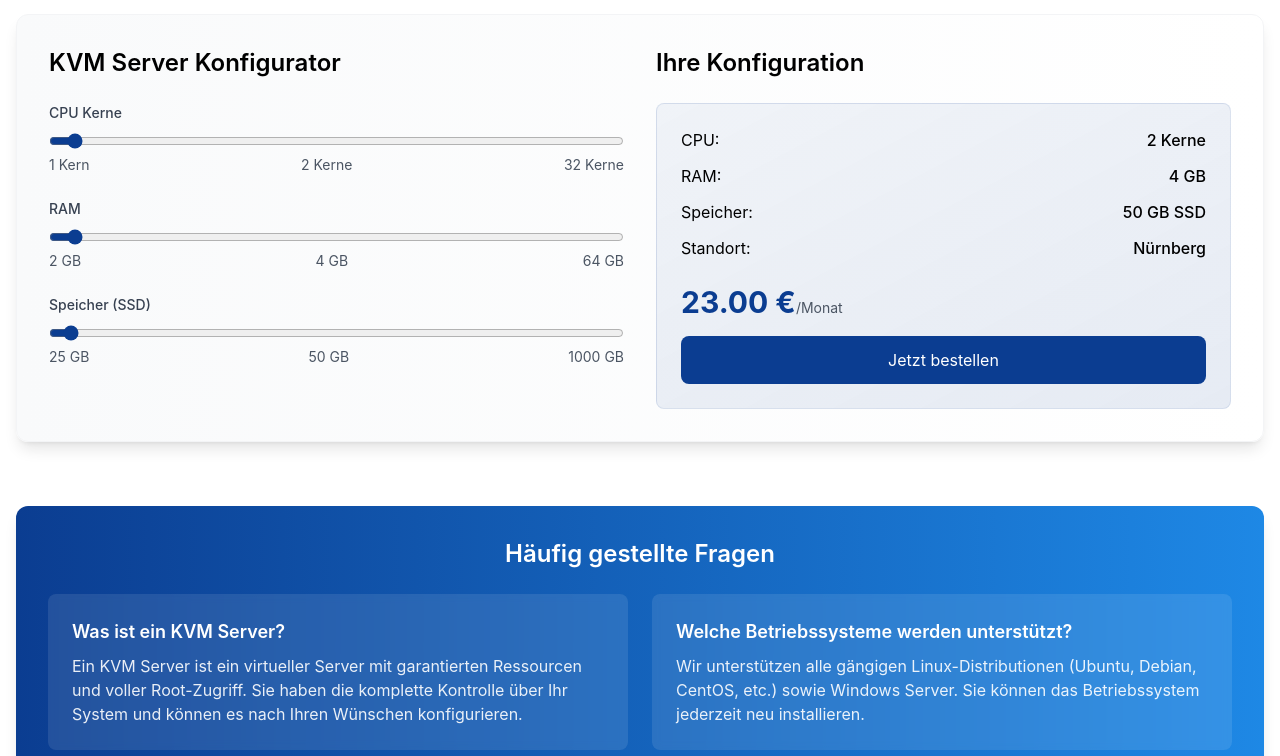
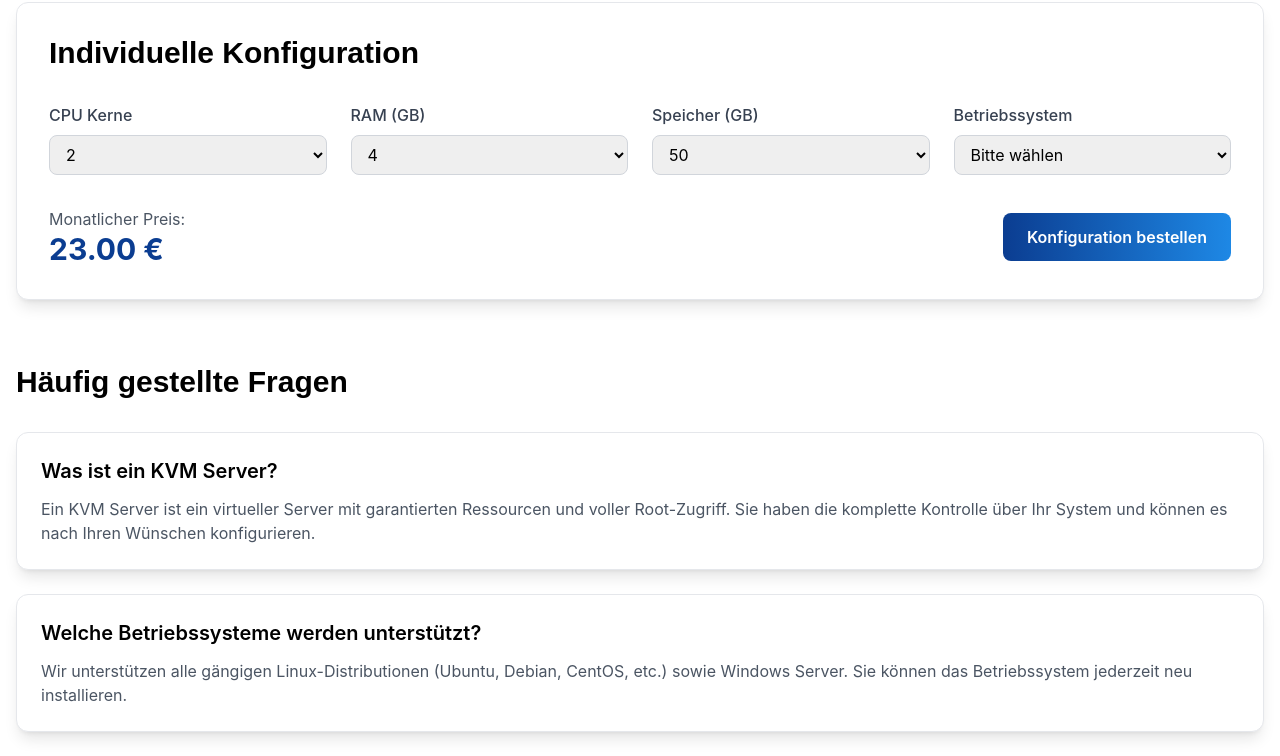
Before and after one commit to adriankrypton/vexura-react, a React (Vite) app: page /products/root-server in a window 1280 px wide. Shown: the part 1380-2136 px from the top of the page. Built offline with nearby package versions, Linux system fonts and the light colour scheme; a web font is replaced by a local one.

Commit message:
mobile optimiert

```diff
--- a/src/pages/products/RootServer.tsx
+++ b/src/pages/products/RootServer.tsx
@@ -179,31 +179,31 @@ export function RootServer() {
       <div className="relative bg-gradient-to-r from-[#0B3D91] to-[#1E88E5] overflow-hidden">
         <div className="absolute inset-0 bg-grid-white/[0.1] bg-[length:16px_16px]" />
         <div className="absolute inset-0 bg-gradient-to-t from-primary/50 to-transparent" />
-        <div className="container mx-auto px-4 py-24 relative">
+        <div className="container mx-auto px-2 md:px-4 py-12 md:py-24 relative">
           <motion.div
             initial={{ opacity: 0, y: 20 }}
             animate={{ opacity: 1, y: 0 }}
             transition={{ duration: 0.5 }}
             className="max-w-3xl text-white"
           >
-            <h1 className="text-5xl font-display font-bold mb-6">
+            <h1 className="text-3xl md:text-5xl font-display font-bold mb-4 md:mb-6">
               KVM Server
             </h1>
-            <p className="text-xl mb-8 text-white/90">
+            <p className="text-base md:text-xl mb-6 md:mb-8 text-white/90">
               Maximale Performance und volle Kontrolle: Unsere KVM Server bieten Ihnen die perfekte Basis für Ihre Projekte.
             </p>
-            <div className="grid grid-cols-1 md:grid-cols-3 gap-6 mt-12">
+            <div className="grid grid-cols-1 md:grid-cols-3 gap-4 md:gap-6 mt-8 md:mt-12">
               {features.map((feature, index) => (
                 <motion.div
                   key={index}
                   initial={{ opacity: 0, y: 20 }}
                   animate={{ opacity: 1, y: 0 }}
                   transition={{ delay: index * 0.1 }}
-                  className="bg-white/10 backdrop-blur-lg rounded-lg p-6"
+                  className="bg-white/10 backdrop-blur-lg rounded-lg p-4 md:p-6"
                 >
-                  <feature.icon className="h-8 w-8 text-accent-turquoise mb-4" />
-                  <h3 className="text-lg font-semibold mb-2">{feature.title}</h3>
-                  <p className="text-white/80">{feature.description}</p>
+                  <feature.icon className="h-6 w-6 md:h-8 md:w-8 text-accent-turquoise mb-3 md:mb-4" />
+                  <h3 className="text-base md:text-lg font-semibold mb-2">{feature.title}</h3>
+                  <p className="text-sm md:text-base text-white/80">{feature.description}</p>
                 </motion.div>
               ))}
             </div>
@@ -211,9 +211,9 @@ export function RootServer() {
         </div>
       </div>
 
-      <div className="container mx-auto px-4 py-12">
+      <div className="container mx-auto px-2 md:px-4 py-8 md:py-12">
         {/* Location Selection */}
-        <div className="mb-12">
+        <div className="mb-8 md:mb-12">
           <div className="w-full">
             <LocationSelector
               selectedLocation={selectedLocation}
@@ -223,38 +223,38 @@ export function RootServer() {
         </div>
 
         {/* Packages */}
-        <div className="grid grid-cols-1 md:grid-cols-2 lg:grid-cols-4 gap-6 mb-16">
+        <div className="grid grid-cols-1 md:grid-cols-2 lg:grid-cols-4 gap-4 md:gap-6 mb-12 md:mb-16">
           {getPackages(selectedLocation).map((pkg, index) => (
             <motion.div
               key={index}
               initial={{ opacity: 0, y: 20 }}
               animate={{ opacity: 1, y: 0 }}
               transition={{ delay: index * 0.1 }}
-              className="bg-white rounded-xl shadow-lg p-8 border border-gray-200 hover:border-primary/20 hover:shadow-xl transition-all"
+              className="bg-white rounded-xl shadow-lg p-4 md:p-8 border border-gray-200 hover:border-primary/20 hover:shadow-xl transition-all"
             >
-              <h3 className="text-2xl font-semibold mb-4">{pkg.name}</h3>
-              <p className="text-4xl font-bold mb-8 text-primary">{pkg.price.toFixed(2)} €<span className="text-base font-normal text-gray-600">/Monat</span></p>
-              <ul className="space-y-4 mb-8">
+              <h3 className="text-xl md:text-2xl font-semibold mb-3 md:mb-4">{pkg.name}</h3>
+              <p className="text-3xl md:text-4xl font-bold mb-6 md:mb-8 text-primary">{pkg.price.toFixed(2)} €<span className="text-sm md:text-base font-normal text-gray-600">/Monat</span></p>
+              <ul className="space-y-3 md:space-y-4 mb-6 md:mb-8">
                 <li className="flex items-center">
-                  <Cpu className="h-6 w-6 text-primary mr-3" />
-                  <span className="text-lg">{pkg.cpu} Kerne</span>
+                  <Cpu className="h-5 w-5 md:h-6 md:w-6 text-primary mr-2 md:mr-3" />
+                  <span className="text-base md:text-lg">{pkg.cpu} Kerne</span>
                 </li>
                 <li className="flex items-center">
-                  <Server className="h-6 w-6 text-primary mr-3" />
-                  <span className="text-lg">{pkg.ram} GB RAM</span>
+                  <Server className="h-5 w-5 md:h-6 md:w-6 text-primary mr-2 md:mr-3" />
+                  <span className="text-base md:text-lg">{pkg.ram} GB RAM</span>
                 </li>
                 <li className="flex items-center">
-                  <HardDrive className="h-6 w-6 text-primary mr-3" />
-                  <span className="text-lg">{pkg.storage} GB SSD</span>
+                  <HardDrive className="h-5 w-5 md:h-6 md:w-6 text-primary mr-2 md:mr-3" />
+                  <span className="text-base md:text-lg">{pkg.storage} GB SSD</span>
                 </li>
                 <li className="flex items-center">
-                  <Map className="h-6 w-6 text-primary mr-3" />
-                  <span className="text-lg">{pkg.bandwidth}</span>
+                  <Map className="h-5 w-5 md:h-6 md:w-6 text-primary mr-2 md:mr-3" />
+                  <span className="text-base md:text-lg">{pkg.bandwidth}</span>
                 </li>
               </ul>
               <button
-                className="w-full bg-primary text-white py-4 rounded-lg hover:bg-primary-light transition-colors text-lg font-semibold"
                 onClick={() => handleOrder(pkg)}
+                className="w-full bg-gradient-to-r from-primary to-primary-light text-white py-2 md:py-3 px-4 md:px-6 rounded-lg font-semibold text-sm md:text-base"
               >
                 Jetzt bestellen
               </button>
@@ -262,121 +262,88 @@ export function RootServer() {
           ))}
         </div>
 
-        {/* Configurator */}
-        <div className="bg-gradient-to-r from-gray-50 to-white rounded-xl shadow-lg p-8 mb-16 border border-gray-100">
-          <div className="grid grid-cols-1 lg:grid-cols-2 gap-8">
+        {/* Custom Configurator */}
+        <div className="bg-white rounded-xl shadow-lg p-4 md:p-8 border border-gray-200 mb-12 md:mb-16">
+          <h2 className="text-2xl md:text-3xl font-display font-bold mb-6 md:mb-8">Individuelle Konfiguration</h2>
+          <div className="grid grid-cols-1 md:grid-cols-2 lg:grid-cols-4 gap-4 md:gap-6">
             <div>
-              <h2 className="text-2xl font-semibold mb-6">KVM Server Konfigurator</h2>
-              <div className="space-y-6">
-                <div>
-                  <label className="block text-sm font-medium text-gray-700 mb-2">
-                    CPU Kerne
-                  </label>
-                  <input
-                    type="range"
-                    min="1"
-                    max="32"
-                    value={config.cpu}
-                    onChange={(e) => setConfig({ ...config, cpu: parseInt(e.target.value) })}
-                    className="w-full accent-primary"
-                  />
-                  <div className="flex justify-between text-sm text-gray-600">
-                    <span>1 Kern</span>
-                    <span>{config.cpu} Kerne</span>
-                    <span>32 Kerne</span>
-                  </div>
-                </div>
-
-                <div>
-                  <label className="block text-sm font-medium text-gray-700 mb-2">
-                    RAM
-                  </label>
-                  <input
-                    type="range"
-                    min="2"
-                    max="64"
-                    step="2"
-                    value={config.ram}
-                    onChange={(e) => setConfig({ ...config, ram: parseInt(e.target.value) })}
-                    className="w-full accent-primary"
-                  />
-                  <div className="flex justify-between text-sm text-gray-600">
-                    <span>2 GB</span>
-                    <span>{config.ram} GB</span>
-                    <span>64 GB</span>
-                  </div>
-                </div>
-
-                <div>
-                  <label className="block text-sm font-medium text-gray-700 mb-2">
-                    Speicher (SSD)
-                  </label>
-                  <input
-                    type="range"
-                    min="25"
-                    max="1000"
-                    step="25"
-                    value={config.storage}
-                    onChange={(e) => setConfig({ ...config, storage: parseInt(e.target.value) })}
-                    className="w-full accent-primary"
-                  />
-                  <div className="flex justify-between text-sm text-gray-600">
-                    <span>25 GB</span>
-                    <span>{config.storage} GB</span>
-                    <span>1000 GB</span>
-                  </div>
-                </div>
-              </div>
+              <label className="block text-sm md:text-base font-medium text-gray-700 mb-2">CPU Kerne</label>
+              <select
+                value={config.cpu}
+                onChange={(e) => setConfig({ ...config, cpu: Number(e.target.value) })}
+                className="w-full rounded-lg border border-gray-300 px-3 py-2 text-sm md:text-base"
+              >
+                {[2, 4, 8, 16, 32].map((value) => (
+                  <option key={value} value={value}>{value}</option>
+                ))}
+              </select>
             </div>
-
             <div>
-              <h2 className="text-2xl font-semibold mb-6">Ihre Konfiguration</h2>
-              <div className="bg-gradient-to-br from-primary/5 to-primary/10 p-6 rounded-lg border border-primary/10">
-                <ul className="space-y-3 mb-6">
-                  <li className="flex justify-between">
-                    <span>CPU:</span>
-                    <span className="font-medium">{config.cpu} Kerne</span>
-                  </li>
-                  <li className="flex justify-between">
-                    <span>RAM:</span>
-                    <span className="font-medium">{config.ram} GB</span>
-                  </li>
-                  <li className="flex justify-between">
-                    <span>Speicher:</span>
-                    <span className="font-medium">{config.storage} GB SSD</span>
-                  </li>
-                  <li className="flex justify-between">
-                    <span>Standort:</span>
-                    <span className="font-medium">
-                      {selectedLocation === 'nuremberg' ? 'Nürnberg' : 'Eygelshoven'}
-                    </span>
-                  </li>
-                </ul>
-                <div className="text-3xl font-bold mb-4 text-primary">
-                  {calculatePrice()} €<span className="text-sm font-normal text-gray-600">/Monat</span>
-                </div>
-                <button
-                  className="w-full bg-primary text-white py-3 rounded-lg hover:bg-primary-light transition-colors"
-                  onClick={handleCustomOrder}
-                >
-                  Jetzt bestellen
-                </button>
-              </div>
+              <label className="block text-sm md:text-base font-medium text-gray-700 mb-2">RAM (GB)</label>
+              <select
+                value={config.ram}
+                onChange={(e) => setConfig({ ...config, ram: Number(e.target.value) })}
+                className="w-full rounded-lg border border-gray-300 px-3 py-2 text-sm md:text-base"
+              >
+                {[4, 8, 16, 32, 64].map((value) => (
+                  <option key={value} value={value}>{value}</option>
+                ))}
+              </select>
             </div>
+            <div>
+              <label className="block text-sm md:text-base font-medium text-gray-700 mb-2">Speicher (GB)</label>
+              <select
+                value={config.storage}
+                onChange={(e) => setConfig({ ...config, storage: Number(e.target.value) })}
+                className="w-full rounded-lg border border-gray-300 px-3 py-2 text-sm md:text-base"
+              >
+                {[50, 100, 200, 400, 800].map((value) => (
+                  <option key={value} value={value}>{value}</option>
+                ))}
+              </select>
+            </div>
+            <div>
+              <label className="block text-sm md:text-base font-medium text-gray-700 mb-2">Betriebssystem</label>
+              <select
+                value={config.operatingSystem?.name || ''}
+                onChange={(e) => {
+                  const os = operatingSystems.find(os => os.name === e.target.value);
+                  setConfig({ ...config, operatingSystem: os || null });
+                }}
+                className="w-full rounded-lg border border-gray-300 px-3 py-2 text-sm md:text-base"
+              >
+                <option value="">Bitte wählen</option>
+                {operatingSystems.map((os) => (
+                  <option key={`${os.name}-${os.version}`} value={os.name}>
+                    {os.name} {os.version}
+                  </option>
+                ))}
+              </select>
+            </div>
+          </div>
+          <div className="mt-6 md:mt-8 flex flex-col md:flex-row items-center justify-between">
+            <div className="mb-4 md:mb-0">
+              <p className="text-sm md:text-base text-gray-600">Monatlicher Preis:</p>
+              <p className="text-2xl md:text-3xl font-bold text-primary">{calculatePrice()} €</p>
+            </div>
+            <button
+              onClick={handleCustomOrder}
+              className="w-full md:w-auto bg-gradient-to-r from-primary to-primary-light text-white py-2 md:py-3 px-4 md:px-6 rounded-lg font-semibold text-sm md:text-base"
+            >
+              Konfiguration bestellen
+            </button>
           </div>
         </div>
 
-        {/* FAQ Section */}
-        <div className="bg-gradient-to-r from-[#0B3D91] to-[#1E88E5] rounded-xl shadow-lg p-8 text-white">
-          <h2 className="text-2xl font-semibold mb-6 text-center">Häufig gestellte Fragen</h2>
-          <div className="grid grid-cols-1 md:grid-cols-2 gap-6">
-            {faqs.map((faq, index) => (
-              <div key={index} className="bg-white/10 backdrop-blur-sm rounded-lg p-6">
-                <h3 className="text-lg font-semibold mb-2">{faq.question}</h3>
-                <p className="text-white/90">{faq.answer}</p>
-              </div>
-            ))}
-          </div>
+        {/* FAQs */}
+        <div className="space-y-4 md:space-y-6">
+          <h2 className="text-2xl md:text-3xl font-display font-bold mb-6 md:mb-8">Häufig gestellte Fragen</h2>
+          {faqs.map((faq, index) => (
+            <div key={index} className="bg-white rounded-xl shadow-lg p-4 md:p-6 border border-gray-200">
+              <h3 className="text-lg md:text-xl font-semibold mb-2 md:mb-3">{faq.question}</h3>
+              <p className="text-sm md:text-base text-gray-600">{faq.answer}</p>
+            </div>
+          ))}
         </div>
       </div>
     </div>
```
Also changed, not shown: src/components/layout/Header.tsx (+38 -28 lines), src/pages/HomePage.tsx (+25 -25 lines), src/pages/order/OrderPage.tsx (+43 -43 lines).
